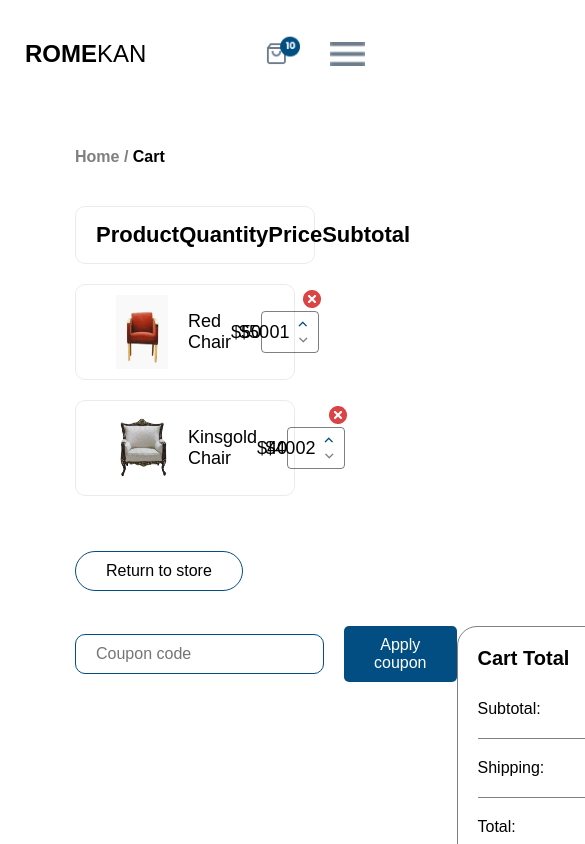
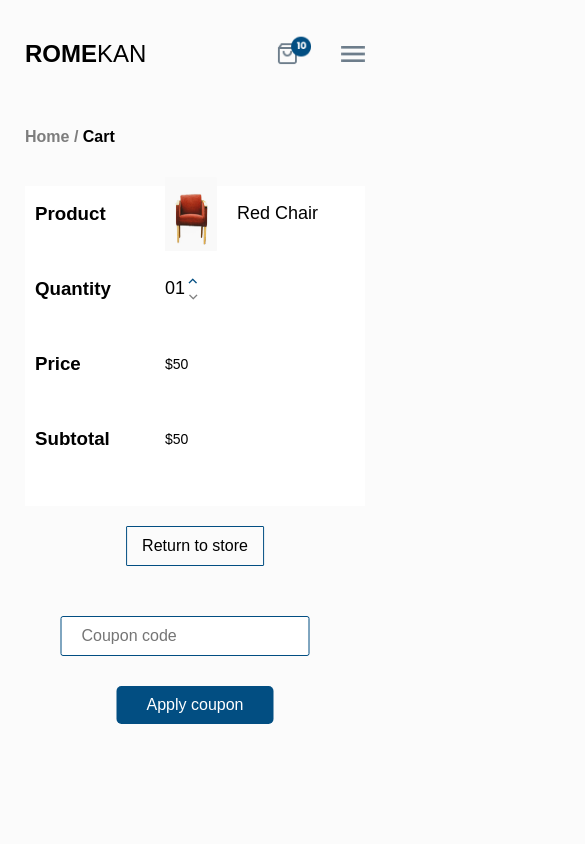
Before and after one commit to jubrealguy/shopping-app, a React (Create React App) app: page /#/cart in a window 390 px wide. Shown: the top 844 px of the page, 585 px wide, since content can reach past the window. Built offline with nearby package versions, Linux system fonts and the light colour scheme.

Commit message:
responsiveness

```diff
--- a/src/App.css
+++ b/src/App.css
@@ -15,6 +15,7 @@ html {
 body {
   font-family: 'Poppins', sans-serif;
   color: #000000;
+  background-color: rgba(128, 128, 128, 0.031);
 }
 
 .header {
@@ -22,6 +23,10 @@ body {
   justify-content: space-between;
   align-items: center;
   padding: 3rem 7.5rem;
+}
+
+.header__primary {
+  z-index: 100;
 }
 
 .header__primary a {
@@ -79,7 +84,7 @@ body {
 
 .header__icons--hamburger {
   display: none;
-  width: 3.5rem;
+  width: 2.4rem;
 }
 
 @media screen and (max-width: 768px) {
@@ -103,17 +108,16 @@ body {
   position: fixed;
   top: 0;
   left: 0;
-  padding: 15rem 10rem;
+  padding: 12rem 3rem;
   height: 100vh;
-  width: 100vw;
-  background: rgba(128, 128, 128);
+  width: 65vw;
+  background: #ffffff;
   z-index: 1;
 }
 
 .header__list-mobile li {
-  margin-bottom: 4rem;
-  font-size: 2.5rem;
-  text-align: center;
+  margin-bottom: 6rem;
+  text-align: left;
 }
 
 .header__list-mobile img {
@@ -125,8 +129,8 @@ body {
 
 .header__list--link-mobile {
   text-decoration: none;
-  color: white;
-  font-size: 3rem;
+  color: #000000;
+  font-size: 2.5rem;
 }
 
 .header__text {
@@ -154,13 +158,12 @@ body {
 @media screen and (max-width: 768px) {
   .header__text {
     background-size: 200%;
-    padding: 5rem 15%;
+    padding: 5rem 3rem;
     font-size: 1.6rem;
   }
 }
 
 .section {
-  margin-top: 4rem;
   padding: 4rem 7.5rem;
 }
 
@@ -195,7 +198,9 @@ body {
 
 .section__nav--list-first {
   color: #024E82 !important;
-  font-size: 2rem !important;
+  font-size: 1.4rem !important;
+  display: flex;
+  justify-content: space-between;
 }
 
 .section__nav--list li {
@@ -214,6 +219,13 @@ body {
   color: inherit;
 }
 
+@media screen and (max-width: 768px) {
+  .section__link {
+    padding: 1.2rem 2rem;
+    font-size: 1.4rem;
+  }
+}
+
 @media (max-width: 768px) {
   .section__nav--list {
     display: none;
@@ -229,7 +241,7 @@ body {
     list-style: none;
     border: 1px solid #024E82;
     border-radius: .6rem;
-    padding: .5rem 2rem;
+    padding: 0 .2rem;
   }
 
   .section__nav--list-mobile li {
@@ -257,7 +269,6 @@ body {
   }
 }
 
-
 .card-img {
   display: inline-block;
   width: 100%;
@@ -283,11 +294,23 @@ body {
   }
 }
 
+@media screen and (max-width: 400px) {
+  .card-img {
+    height: 15rem;
+  }
+}
+
 .card-title {
   font-size: 1.8rem;
   line-height: 1.5;
   margin-bottom: 2rem;
   font-weight: 700;
+}
+
+@media screen and (max-width: 600px) {
+  .card-title {
+    font-size: 1.4rem;
+  }
 }
 
 .card-price {
@@ -305,8 +328,20 @@ body {
   color: #BABABA;
 }
 
-.card-cartimg {
+@media screen and (max-width: 600px) {
+  .card-price-1 {
+    font-size: 1.6rem;
+  }
+
+  .card-price-2 {
+    font-size: 1rem;
+  }
+
+}
+
+.card-carting {
   margin-left: auto;
+  width: 2rem;
 }
 
 .section__pages {
@@ -345,6 +380,9 @@ body {
   color: rgb(0, 0, 0, .5);
 }
 
+.cart__table-mobile {
+  display: none;
+}
 
 .cart__head, .cart__body {
   list-style: none;
@@ -416,6 +454,54 @@ body {
   margin-right: 2rem;
 }
 
+.cart__table-mobile {
+  background-color: white;
+  padding: 1rem;
+  margin-right: 0;
+}
+
+.cart__product {
+  list-style: none;
+  display: flex;
+  align-items: center;
+  margin-bottom: 4rem;
+  height: 3.5rem;
+}
+
+.cart__product li {
+  font-size: 1.4rem;
+}
+
+.cart__product li:first-child {
+  font-size: 1.6rem;
+  font-weight: 500;
+  flex: 0 0 25%;
+  margin-right: 5rem;
+}
+
+.cart__product li:last-child {
+  display: flex;
+  align-items: center;
+}
+
+.cart__product li:last-child span {
+  font-size: 1.8rem;
+}
+
+@media screen and (max-width: 600px) {
+  .cart__table {
+    display: none;
+  }
+
+  .section__cart {
+    padding: 2rem 2.5rem;
+  }
+
+  .cart__table-mobile {
+    display: block;
+  }
+}
+
 .cart__link {
   display: inline-block;
   margin: 3.5rem 0;
@@ -455,6 +541,33 @@ body {
   border-radius: .5rem;
 }
 
+@media screen and (max-width: 600px) {
+  .cart__link {
+    margin-left: 50%;
+    transform: translateX(-50%);
+    border-radius: .1rem;
+    margin-top: 2rem;
+    margin-bottom: 5rem;
+    padding: 1rem 1.5rem;
+  }
+
+  .cart__form {
+    flex-direction: column;
+    align-items: center;
+    margin-left: 50%;
+    transform: translateX(-50%);
+    margin-bottom: 5rem;
+  }
+
+  .cart__form input {
+    border-radius: .25rem;
+  }
+
+  .cart__form button {
+    margin-top: 3rem;
+  }
+}
+
 .cart__summary {
   width: 40rem;
   padding: 2rem;
@@ -482,15 +595,34 @@ body {
 
 .cart__summary a {
   text-decoration: none;
-  display: block;
-  padding: 1rem 0;
+  display: inline-block;
+  width: 60%;
+  padding: 1rem;
   background: #024E82;
   color: #ffffff;
   font-size: 1.6rem;
   border: none;
   border-radius: .5rem;
-  margin: 0 5rem;
+  margin-left: 50%;
+  transform: translateX(-50%);
   text-align: center;
+}
+
+
+@media screen and (max-width: 900px) {
+  .cart__checkout {
+    flex-direction: column;
+  }
+
+  .cart__summary {
+    width: 100%;
+    margin-top: 5rem;
+    border: none;
+  }
+
+  .cart__summary h2 {
+    display: none;
+  }
 }
 
 .checkout {
@@ -590,6 +722,45 @@ body {
   color: #828282;
   font-size: 1.2rem;
   font-weight: 400;
+}
+
+@media screen and (max-width: 900px) {
+  .checkout {
+    padding: 2rem 5rem;
+    flex-direction: column;
+  }
+
+  .form__customer {
+    margin-bottom: 4rem;
+  }
+
+  .form__input {
+    margin-top: 1rem;
+    outline: .1px solid black;
+    border: none;
+  }
+}
+
+@media screen and (max-width: 600px) {
+  .form__delivery {
+    flex-direction: column;
+    align-items: flex-start;
+    margin: 0 2rem;
+  }
+
+  .form__delivery-home, .form__delivery-store {
+    padding: 2rem 4rem;
+    width: 100%;
+    margin-bottom: 2rem;
+  }
+
+  .form__input-name {
+    flex-wrap: wrap;
+  }
+
+  .form__input-name input {
+    flex: 0 0 100%;
+  }
 }
 
 .checkout__summary h2 {
--- a/src/components/Cart.js
+++ b/src/components/Cart.js
@@ -5,6 +5,29 @@ import cancel from "../img/cancel.png"
 import { Link } from "react-router-dom";
 
 const Cart = () => {
+
+    const cartMobile = (
+        <div className="cart__table-mobile">
+            <ul className="cart__product">
+                <li><h3>Product</h3></li>
+                <li className="cart__body-product"><img src={chair3} alt="" /><span>Red Chair</span></li>
+            </ul>
+            <ul className="cart__product">
+                <li><h3>Quantity</h3></li>
+                <li><span>01</span><img src={updown} alt="" /></li>
+
+            </ul>
+            <ul className="cart__product">
+                <li><h3>Price</h3></li>
+                <li>$50</li>
+            </ul>
+            <ul className="cart__product">
+                <li><h3>Subtotal</h3></li>
+                <li>$50</li>
+            </ul>
+        </div>
+    )
+
     return (
         <div className="section__cart">
             <h3 className="cart__heading"><span className="cart__heading-span">Home / </span>Cart</h3>
@@ -28,7 +51,8 @@ const Cart = () => {
                     <li><span>$40</span><img src={cancel} alt="" /></li>
                 </ul>
             </div>
-            <div>
+            {cartMobile}
+            <div className="cart__link-mobile">
                 <Link to="/" href="##" className="cart__link">Return to store</Link>
             </div>
             <div className="cart__checkout">
--- a/src/components/Header.js
+++ b/src/components/Header.js
@@ -17,8 +17,8 @@ const Header = () => {
         <ul className="header__list-mobile">
             <img src={x} alt="" onClick={clickHam} />
             <li className="header__list--item-mobile" onClick={clickHam}><Link to="/" className="header__list--link-mobile" href="##">Home</Link></li>
-            <li className="header__list--item-mobile" onClick={clickHam}><a className="header__list--link-mobile" href="##">Shop off</a></li>
-            <li className="header__list--item-mobile" onClick={clickHam}><a className="header__list--link-mobile" href="##">Contact us</a></li>
+            <li className="header__list--item-mobile" onClick={clickHam}><a className="header__list--link-mobile" href="##">Shop All</a></li>
+            <li className="header__list--item-mobile" onClick={clickHam}><a className="header__list--link-mobile" href="##">Order</a></li>
         </ul>
     )
 
@@ -30,7 +30,7 @@ const Header = () => {
                     <ul className="header__list">
                         <li className="header__list--item"><a className="header__list--link" href="##">Home</a></li>
                         <li className="header__list--item"><a className="header__list--link" href="##">Shop off</a></li>
-                        <li className="header__list--item"><a className="header__list--link" href="##">Contact us</a></li>
+                        <li className="header__list--item"><a className="header__list--link" href="##">Order</a></li>
                     </ul>
                 </nav>
                 <div className="header__icons">
--- a/src/components/Main.js
+++ b/src/components/Main.js
@@ -1,6 +1,7 @@
 import chairs from "../data/data"
 import add_cart from "../img/add_cart.png"
 import { useState } from "react";
+import down from "../img/chevron-down.png"
 
 const Main = () => {
     const [isOpen, setIsOpen] = useState(false);
@@ -29,10 +30,11 @@ const Main = () => {
 
                     <ul className="section__nav--list-mobile">
                         <li className="section__nav--list-first" onClick={toggleDropdown}>
-                        {activeItem} &nbsp; &#x25BC;
+                        <span>{activeItem}</span><img src={down} alt="" />
                         </li>
                         {isOpen && (
                         <>
+                            <li onClick={() => handleItemClick('Bed')}>Chairs</li>
                             <li onClick={() => handleItemClick('Bed')}>Bed</li>
                             <li onClick={() => handleItemClick('Dining set')}>Dining set</li>
                             <li onClick={() => handleItemClick('TV console')}>TV console</li>
@@ -54,7 +56,7 @@ const Main = () => {
                                         <span className="card-price-1">${chair.price1}</span>
                                         <span className="card-price-2">${chair.price2}</span>
                                     </p>
-                                    <img src={add_cart} alt="" className="card-cartimg"/>
+                                    <img src={add_cart} alt="" className="card-carting"/>
                                 </div>
                             </div>
                         )
```
Also changed, not shown: src/img/chevron-down.png (added).
